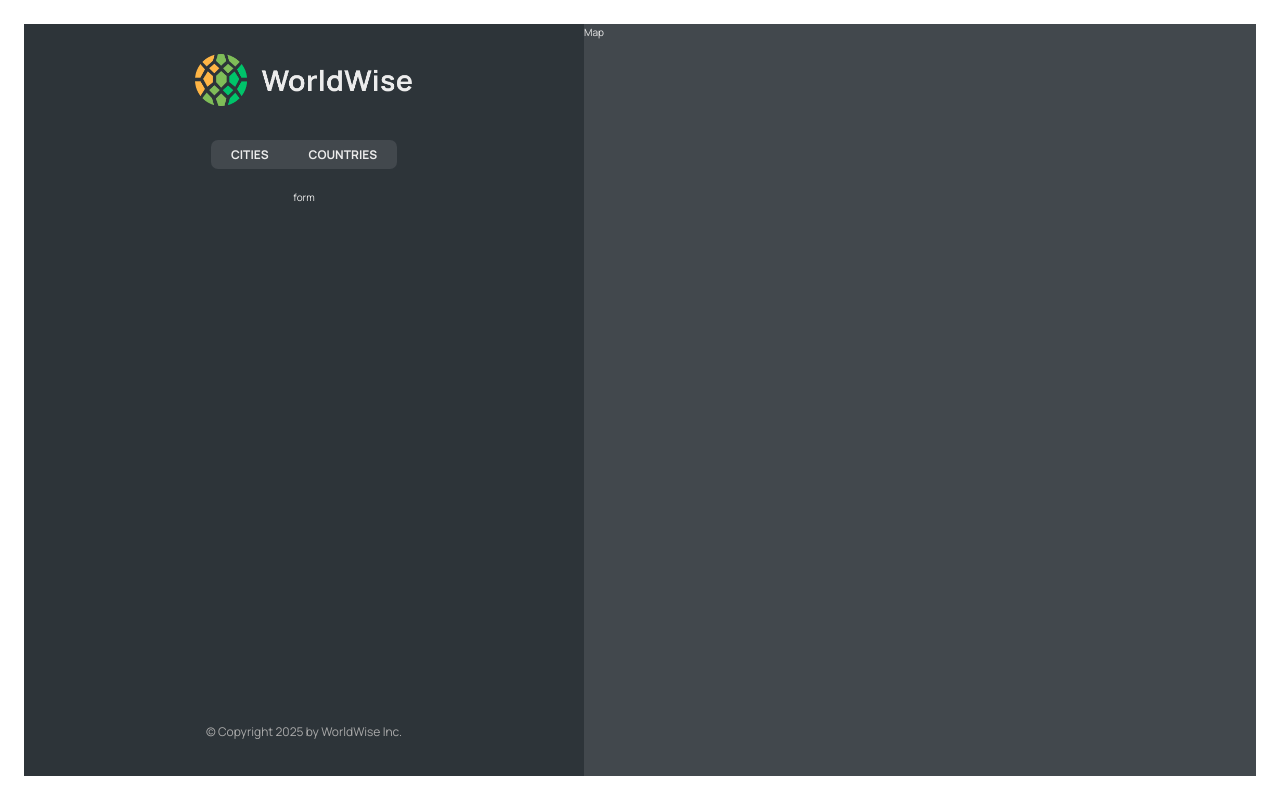
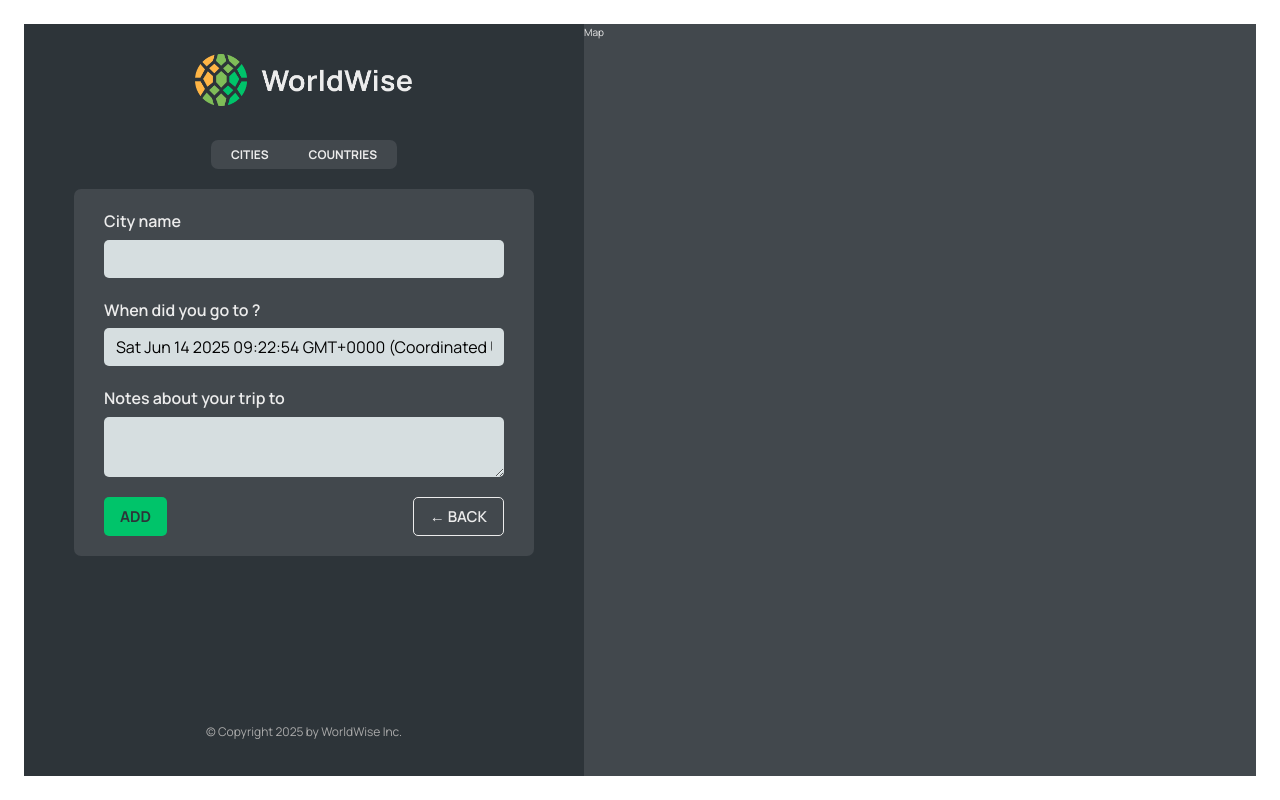
Before and after one commit to Jainam1224/ReactJS, a React (Vite) app in the folder worldwise/: page /app/form in a window 1280 px wide. Built offline with nearby package versions, Linux system fonts and the light colour scheme; data requests are answered from the project's data file.

Commit message:
useNavigate hook to navigate between the pages

```diff
--- a/worldwise/src/App.jsx
+++ b/worldwise/src/App.jsx
@@ -9,6 +9,7 @@ import CityList from "./components/CityList";
 import { useEffect, useState } from "react";
 import CountryList from "./components/CountryList";
 import City from "./components/City";
+import Form from "./components/Form";
 
 const BASE_URL = "http://localhost:8000";
 
@@ -53,7 +54,7 @@ function App() {
             path="countries"
             element={<CountryList cities={cities} isLoading={isLoading} />}
           />
-          <Route path="form" element={<p>{"form"}</p>} />
+          <Route path="form" element={<Form />} />
         </Route>
         {/* The * path matches for the route which didn't match to any other route - PageNotFound */}
         <Route path="*" element={<PageNotFound />} />
--- /dev/null
+++ b/worldwise/src/components/Button.jsx
@@ -0,0 +1,11 @@
+import styles from "./Button.module.css";
+
+function Button({ children, onClick, type }) {
+  return (
+    <button onClick={onClick} className={`${styles.btn} ${styles[type]}`}>
+      {children}
+    </button>
+  );
+}
+
+export default Button;
--- a/worldwise/src/components/Form.jsx
+++ b/worldwise/src/components/Form.jsx
@@ -3,6 +3,8 @@
 import { useState } from "react";
 
 import styles from "./Form.module.css";
+import Button from "./Button";
+import { useNavigate } from "react-router-dom";
 
 export function convertToEmoji(countryCode) {
   const codePoints = countryCode
@@ -13,8 +15,9 @@ export function convertToEmoji(countryCode) {
 }
 
 function Form() {
+  const navigate = useNavigate();
   const [cityName, setCityName] = useState("");
-  const [country, setCountry] = useState("");
+  // const [country, setCountry] = useState("");
   const [date, setDate] = useState(new Date());
   const [notes, setNotes] = useState("");
 
@@ -49,8 +52,16 @@ function Form() {
       </div>
 
       <div className={styles.buttons}>
-        <button>Add</button>
-        <button>&larr; Back</button>
+        <Button type={"primary"}>Add</Button>
+        <Button
+          type={"back"}
+          onClick={(e) => {
+            e.preventDefault();
+            navigate(-1);
+          }}
+        >
+          &larr; Back
+        </Button>
       </div>
     </form>
   );
--- a/worldwise/src/components/Map.jsx
+++ b/worldwise/src/components/Map.jsx
@@ -1,12 +1,22 @@
-import { useSearchParams } from "react-router-dom";
+import { useNavigate, useSearchParams } from "react-router-dom";
 import styles from "./Map.module.css";
 
 const Map = () => {
+  const navigate = useNavigate();
   const [searchParams, _setSearchParams] = useSearchParams();
   const lat = searchParams.get("lat");
   const lng = searchParams.get("lng");
   console.log("value,", lat, lng);
-  return <div className={styles.mapContainer}>Map</div>;
+  return (
+    <div
+      className={styles.mapContainer}
+      onClick={() => {
+        navigate("form");
+      }}
+    >
+      Map
+    </div>
+  );
 };
 
 export default Map;
```
